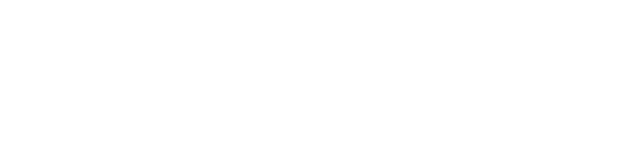
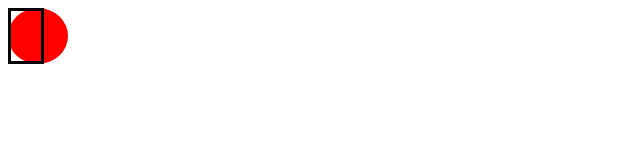
Before and after one commit to kamiada/CSS-HTML-artsy-stuff, a plain HTML site: page Mushroom/mushroom.html in a window 1280 px wide. Shown: the whole page, without its empty margins (0-640 px from the left). Drawn offline with Linux system fonts and the light colour scheme.

Commit message:
working on it

```diff
--- a/Mushroom/style.css
+++ b/Mushroom/style.css
@@ -1,10 +1,14 @@
 .container {
-
+display: flex;
 }
 
 .hat {
-
+    background-color: red;
+    width: 60px;
+    border-radius: 50%;
 }
 .trzon {
-
+    width: 30px;
+    height: 50px;
+    border: 3px solid black;
 }
```
Also changed, not shown: 1 other file.
